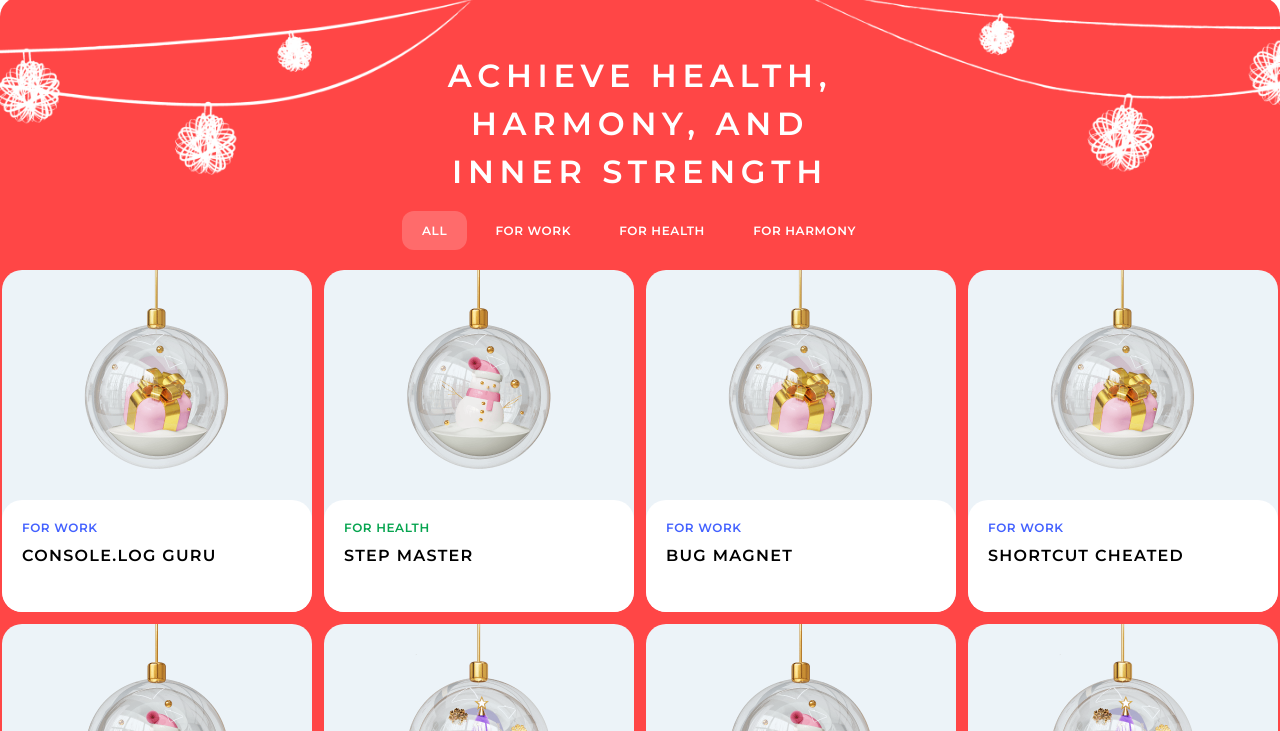
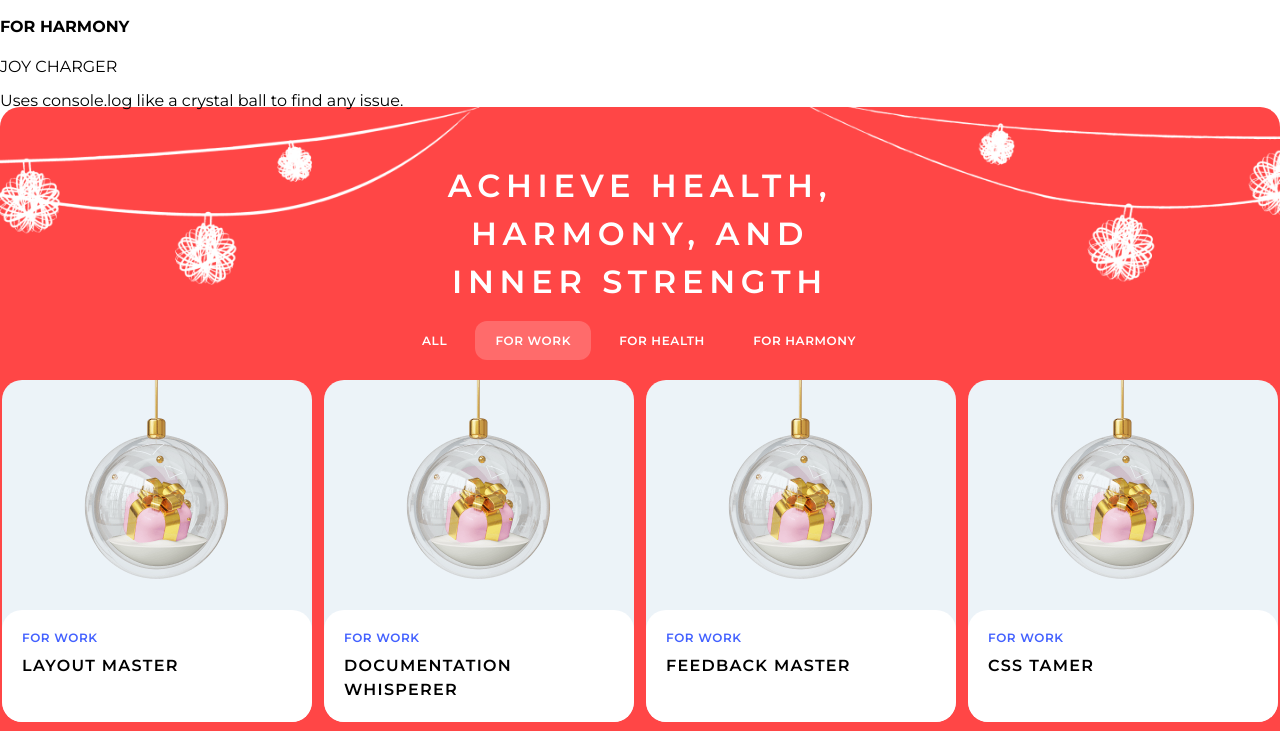
Before and after one commit to alexspearsi/alexspearsi-JSFE2024Q4, a plain HTML site: page christmas-shop/gifts.html in a window 1280 px wide. Both pictures are taken after a click on the item "FOR WORK". Shown: the part 67-798 px from the top of the page. Drawn offline with nearby package versions, Linux system fonts and the light colour scheme.

Commit message:
feat: add category switching for gifts on the gifts page

```diff
--- /dev/null
+++ b/christmas-shop/cards.js
@@ -0,0 +1,433 @@
+export const cards = [
+    {
+      "name": "Bug Magnet",
+      "description": "Able to find bugs in code like they were placed there on purpose.",
+      "category": "For Work",
+      "superpowers": {
+        "live": "+500",
+        "create": "+500",
+        "love": "+200",
+        "dream": "+400"
+      }
+    },
+
+    {
+      "name": "Console.log Guru",
+      "description": "Uses console.log like a crystal ball to find any issue.",
+      "category": "For Work",
+      "superpowers": {
+        "live": "+500",
+        "create": "+500",
+        "love": "+200",
+        "dream": "+400"
+      }
+    },
+
+    {
+      "name": "Shortcut Cheater",
+      "description": "Knows every keyboard shortcut like they were born with them.",
+      "category": "For Work",
+      "superpowers": {
+        "live": "+500",
+        "create": "+500",
+        "love": "+400",
+        "dream": "+200"
+      }
+    },
+
+    {
+      "name": "Merge Master",
+      "description": "Merges branches in Git without conflicts, like a wizard during an exam.",
+      "category": "For Work",
+      "superpowers": {
+        "live": "+200",
+        "create": "+500",
+        "love": "+200",
+        "dream": "+300"
+      }
+    },
+
+    {
+      "name": "Async Tamer",
+      "description": "Handles asynchronous code and promises like well-trained pets.",
+      "category": "For Work",
+      "superpowers": {
+        "live": "+100",
+        "create": "+400",
+        "love": "+200",
+        "dream": "+300"
+      }
+    },
+
+    {
+      "name": "CSS Tamer",
+      "description": "Can make Flexbox and Grid work together like they were always best friends.",
+      "category": "For Work",
+      "superpowers": {
+        "live": "+200",
+        "create": "+500",
+        "love": "+200",
+        "dream": "+300"
+      }
+    },
+
+    {
+      "name": "Time Hacker",
+      "description": "Writes code at the last moment but always meets the deadline.",
+      "category": "For Work",
+      "superpowers": {
+        "live": "+500",
+        "create": "+500",
+        "love": "+500",
+        "dream": "+200"
+      }
+    },
+
+    {
+      "name": "Layout Master",
+      "description": "Creates perfect layouts on the first try, like they can read the designer's mind.",
+      "category": "For Work",
+      "superpowers": {
+        "live": "+500",
+        "create": "+300",
+        "love": "+200",
+        "dream": "+200"
+      }
+    },
+
+    {
+      "name": "Documentation Whisperer",
+      "description": "Understands cryptic documentation as if they wrote it themselves.",
+      "category": "For Work",
+      "superpowers": {
+        "live": "+500",
+        "create": "+500",
+        "love": "+200",
+        "dream": "+100"
+      }
+    },
+
+    {
+      "name": "Feedback Master",
+      "description": "Accepts client revisions with the Zen calm of Buddha.",
+      "category": "For Work",
+      "superpowers": {
+        "live": "+300",
+        "create": "+500",
+        "love": "+300",
+        "dream": "+400"
+      }
+    },
+
+    {
+      "name": "Code Minimalist",
+      "description": "Writes code so concise that one line does more than a whole file.",
+      "category": "For Work",
+      "superpowers": {
+        "live": "+500",
+        "create": "+500",
+        "love": "+500",
+        "dream": "+200"
+      }
+    },
+
+    {
+      "name": "Pixel-Perfect Magician",
+      "description": "Aligns elements to the last pixel, even when the design looks abstract.",
+      "category": "For Work",
+      "superpowers": {
+        "live": "+500",
+        "create": "+500",
+        "love": "+400",
+        "dream": "+400"
+      }
+    },
+
+    {
+      "name": "Posture Levitation",
+      "description": "Can sit for hours, but maintains perfect posture like a ballerina.",
+      "category": "For Health",
+      "superpowers": {
+        "live": "+400",
+        "create": "+500",
+        "love": "+500",
+        "dream": "+400"
+      }
+    },
+
+    {
+      "name": "Step Master",
+      "description": "Gets 10,000 steps a day even while sitting at the computer.",
+      "category": "For Health",
+      "superpowers": {
+        "live": "+400",
+        "create": "+300",
+        "love": "+500",
+        "dream": "+400"
+      }
+    },
+
+    {
+      "name": "Snack Resister",
+      "description": "Ignoring desktop snacks like a strict dietician.",
+      "category": "For Health",
+      "superpowers": {
+        "live": "+400",
+        "create": "+100",
+        "love": "+200",
+        "dream": "+400"
+      }
+    },
+
+    {
+      "name": "Hydration Bot",
+      "description": "Drinks the recommended 2 liters of water a day like a health-programmed robot.",
+      "category": "For Health",
+      "superpowers": {
+        "live": "+500",
+        "create": "+300",
+        "love": "+500",
+        "dream": "+500"
+      }
+    },
+
+    {
+      "name": "Sleep Overlord",
+      "description": "Sleeps 6 hours but feels like they had 10.",
+      "category": "For Health",
+      "superpowers": {
+        "live": "+400",
+        "create": "+500",
+        "love": "+500",
+        "dream": "+500"
+      }
+    },
+
+    {
+      "name": "Break Guru",
+      "description": "Takes a stretch break every hour without forgetting, no matter how focused.",
+      "category": "For Health",
+      "superpowers": {
+        "live": "+300",
+        "create": "+300",
+        "love": "+300",
+        "dream": "+400"
+      }
+    },
+
+    {
+      "name": "Eye Protector",
+      "description": "Can work all day at the monitor without feeling like their eyes are on fire.",
+      "category": "For Health",
+      "superpowers": {
+        "live": "+100",
+        "create": "+300",
+        "love": "+500",
+        "dream": "+400"
+      }
+    },
+
+    {
+      "name": "Stress Dodger",
+      "description": "Masters meditation right at the keyboard.",
+      "category": "For Health",
+      "superpowers": {
+        "live": "+100",
+        "create": "+400",
+        "love": "+200",
+        "dream": "+400"
+      }
+    },
+
+    {
+      "name": "Yoga Coder",
+      "description": "Easily switches from coding to yoga and back.",
+      "category": "For Health",
+      "superpowers": {
+        "live": "+400",
+        "create": "+400",
+        "love": "+400",
+        "dream": "+400"
+      }
+    },
+
+    {
+      "name": "Healthy Snacker",
+      "description": "Always picks fruit, even when chocolate is within arm’s reach.",
+      "category": "For Health",
+      "superpowers": {
+        "live": "+400",
+        "create": "+300",
+        "love": "+200",
+        "dream": "+400"
+      }
+    },
+
+    {
+      "name": "Chair Exerciser",
+      "description": "Manages to work out without leaving the chair.",
+      "category": "For Health",
+      "superpowers": {
+        "live": "+500",
+        "create": "+500",
+        "love": "+500",
+        "dream": "+400"
+      }
+    },
+
+    {
+      "name": "Caffeine Filter",
+      "description": "Drinks coffee at night and still falls asleep with no problem.",
+      "category": "For Health",
+      "superpowers": {
+        "live": "+400",
+        "create": "+300",
+        "love": "+500",
+        "dream": "+200"
+      }
+    },
+
+    {
+      "name": "Joy Charger",
+      "description": "Finds joy in the little things—even in a build that finishes unexpectedly fast.",
+      "category": "For Harmony",
+      "superpowers": {
+        "live": "+200",
+        "create": "+200",
+        "love": "+500",
+        "dream": "+500"
+      }
+    },
+
+    {
+      "name": "Error Laugher",
+      "description": "Laughs at code errors like they’re jokes instead of getting angry.",
+      "category": "For Harmony",
+      "superpowers": {
+        "live": "+300",
+        "create": "+200",
+        "love": "+500",
+        "dream": "+500"
+      }
+    },
+
+    {
+      "name": "Bug Acceptance Guru",
+      "description": "Accepts bugs as part of the journey to perfection — it’s just another task.",
+      "category": "For Harmony",
+      "superpowers": {
+        "live": "+300",
+        "create": "+200",
+        "love": "+500",
+        "dream": "+400"
+      }
+    },
+
+    {
+      "name": "Spontaneous Coding Philosopher",
+      "description": "Philosophically accepts any client suggestion after a long refactor.",
+      "category": "For Harmony",
+      "superpowers": {
+        "live": "+300",
+        "create": "+200",
+        "love": "+500",
+        "dream": "+400"
+      }
+    },
+
+    {
+      "name": "Deadline Sage",
+      "description": "Remains zen even when the deadline is close and the project manager is stressed.",
+      "category": "For Harmony",
+      "superpowers": {
+        "live": "+200",
+        "create": "+200",
+        "love": "+300",
+        "dream": "+500"
+      }
+    },
+
+    {
+      "name": "Inspiration Maestro",
+      "description": "Finds inspiration on an empty screen as if masterpieces are already there.",
+      "category": "For Harmony",
+      "superpowers": {
+        "live": "+300",
+        "create": "+200",
+        "love": "+400",
+        "dream": "+100"
+      }
+    },
+
+    {
+      "name": "Peace Keeper",
+      "description": "Maintains inner calm even in moments of intense crisis.",
+      "category": "For Harmony",
+      "superpowers": {
+        "live": "+200",
+        "create": "+200",
+        "love": "+500",
+        "dream": "+500"
+      }
+    },
+
+    {
+      "name": "Empathy Guru",
+      "description": "Feels the team’s mood and can lift everyone’s spirits.",
+      "category": "For Harmony",
+      "superpowers": {
+        "live": "+500",
+        "create": "+200",
+        "love": "+500",
+        "dream": "+500"
+      }
+    },
+
+    {
+      "name": "Laughter Generator",
+      "description": "Can lighten any tense situation with a joke that even bugs laugh at.",
+      "category": "For Harmony",
+      "superpowers": {
+        "live": "+300",
+        "create": "+200",
+        "love": "+200",
+        "dream": "+500"
+      }
+    },
+
+    {
+      "name": "Pause Master",
+      "description": "Knows when to just step back from the keyboard and breathe.",
+      "category": "For Harmony",
+      "superpowers": {
+        "live": "+300",
+        "create": "+200",
+        "love": "+100",
+        "dream": "+100"
+      }
+    },
+
+    {
+      "name": "Coder Healer",
+      "description": "Can support a colleague in their darkest hour, even if it’s a 500 error.",
+      "category": "For Harmony",
+      "superpowers": {
+        "live": "+300",
+        "create": "+200",
+        "love": "+500",
+        "dream": "+500"
+      }
+    },
+
+    {
+      "name": "Music Code Curator",
+      "description": "Creates work playlists so good, even deadlines follow the rhythm.",
+      "category": "For Harmony",
+      "superpowers": {
+        "live": "+300",
+        "create": "+200",
+        "love": "+300",
+        "dream": "+200"
+      }
+    }
+  ]
--- a/christmas-shop/gifts.css
+++ b/christmas-shop/gifts.css
@@ -168,14 +168,13 @@ main {
     }
 }
 
-.gifts__panel>ul>li:first-child {
+.active {
     background-color: rgba(255,255,255,0.2);
     border-radius: 12px;
+    cursor: default !important;
+    pointer-events: none;
 }
 
-li.no-hover {
-    cursor: default;
-}
 
 .gifts__list {
     display: flex;
@@ -209,36 +208,36 @@ li.no-hover {
     }
 }
 
-.gift_item[data-type="work"] {
+.gift_item[data-type="For Work"] {
     /* display: none; */
     background-image: url(./assets/images/gift-for-work.png);
     background-size: 100%;
     background-repeat: no-repeat;
 }
 
-.gift_item[data-type="harmony"] {
+.gift_item[data-type="For Harmony"] {
     /* display: none; */
     background-image: url(./assets/images/gift-for-harmony.png);
     background-size: 100%;
     background-repeat: no-repeat;
 }
 
-.gift_item[data-type="health"] {
+.gift_item[data-type="For Health"] {
     /* display: none; */
     background-image: url(./assets/images/gift-for-health.png);
     background-size: 100%;
     background-repeat: no-repeat;
 }
 
-.gift_item[data-type="work"] h4 {
+.gift_item[data-type="For Work"] h4 {
     color: #4361FF;
 }
 
-.gift_item[data-type="health"] h4 {
+.gift_item[data-type="For Health"] h4 {
     color: #06A44F;
 }
 
-.gift_item[data-type="harmony"] h4 {
+.gift_item[data-type="For Harmony"] h4 {
     color: #FF43F7;
 }
 
@@ -269,6 +268,13 @@ li.no-hover {
     line-height: 24.32px;
     letter-spacing: 0.08em;
 }
+
+
+
+
+
+
+
 
 @media only screen and (max-width: 1440px) {
     .gifts__panel {
--- a/christmas-shop/gifts.html
+++ b/christmas-shop/gifts.html
@@ -6,6 +6,7 @@
     <link rel="icon" href="./assets/svg/snowflake.svg" type="image/svg+xml">
     <title>Christmas shop</title>
     <link rel="stylesheet" href="./gifts.css">
+    <link rel="stylesheet" href="./modal_window.css">
 </head>
 <body>
 
@@ -29,19 +30,31 @@
         <div class="burger"><img src='./assets/svg/Burger.svg' alt="navigation"></div>
     </header>
 
+
+    <div class="check" data-type="harmony">
+        <div class="">
+            <h4 class="">FOR HARMONY</h4>
+            <p class="">JOY CHARGER</p>
+            <p class="">Uses console.log like a crystal ball to find any issue.</p>
+        </div>
+    </div>
+
+
     <main>
         <section class="gifts">
             <h1 class="gifts__heading">Achieve health, harmony, and inner strength</h1>
             <div class="gifts__panel">
                 <ul>
-                    <li class="no-hover">ALL</li>
-                    <li>FOR WORK</li>
-                    <li>FOR HEALTH</li>
-                    <li>FOR HARMONY</li>
+                    <li id="all" class="active">ALL</li>
+                    <li id="work">FOR WORK</li>
+                    <li id="health">FOR HEALTH</li>
+                    <li id="harmony" >FOR HARMONY</li>
                 </ul>
             </div>
             <div class="gifts__list">
-                <div class="gift_item gift1" data-type="work">
+                <!-- ВСТАВИЛ КОД В JS-->
+
+                <!-- <div class="gift_item gift1" data-type="work">
                     <div class="gift__item-description">
                         <h4 class="gift__item-heading">FOR WORK</h4>
                         <p class="gift__item-paragraph">CONSOLE.LOG GURU</p>
@@ -123,7 +136,7 @@
                         <h4 class="gift__item-heading">FOR HARMONY</h4>
                         <p class="gift__item-paragraph">SPONTANEOUS CODING PHILOSOPHER</p>
                     </div>
-                </div>
+                </div> -->
             </div>
         </section>
     </main>
@@ -157,5 +170,6 @@
             </div>
         </div>
     </footer>
+    <script type="module" src="./gifts.js"></script>
 </body>
 </html>
--- /dev/null
+++ b/christmas-shop/gifts.js
@@ -0,0 +1,172 @@
+import { cards } from './cards.js'
+
+function shuffleCards(array) {
+    for (let i = array.length - 1; i > 0; i--) {
+        const j = Math.floor(Math.random() * (i + 1));
+        [array[i], array[j]] = [array[j], array[i]];
+    }
+}
+
+shuffleCards(cards)
+
+
+const listOfCards = document.querySelector('.gifts__list')
+
+function showCards(cards) {
+    for (let i = 0; i < cards.length; i++) {
+        const card = cards[i];
+        const cardHTML = `<div class="gift_item gift1" data-type="${card.category}">
+                            <div class="gift__item-description">
+                                <h4 class="gift__item-heading">${card.category.toUpperCase()}</h4>
+                                <p class="gift__item-paragraph">${card.name.toUpperCase()}</p>
+                            </div>
+                        </div>`
+        listOfCards.insertAdjacentHTML('beforeend', cardHTML)
+    }
+}
+
+showCards(cards)
+
+const workCards = document.querySelectorAll('[data-type="For Work"]')
+const healthCards = document.querySelectorAll('[data-type="For Health"]')
+const harmonyCards = document.querySelectorAll('[data-type="For Harmony"]')
+
+// Pqanel: All / For Work / For Health / For Harmony
+const allButton = document.getElementById('all')
+const workButton = document.getElementById('work')
+const healthButton = document.getElementById('health')
+const harmonyButton = document.getElementById('harmony')
+
+
+function toDisplayCard(nameOfCard, value) {
+    nameOfCard.forEach(item => {
+        item.style.display = `${value ? 'block' : 'none'}`;
+    })
+}
+
+function toAddActiveDisplay(nameOfCard) {
+    nameOfCard.classList.add('active')
+}
+
+function toRemoveActiveDisplay(nameOfCard) {
+    nameOfCard.classList.remove('active')
+}
+
+allButton.addEventListener('click', () => {
+    toDisplayCard(workCards, true)
+    toDisplayCard(healthCards, true)
+    toDisplayCard(harmonyCards, true)
+
+    allButton.classList.add('active')
+    toRemoveActiveDisplay(workButton)
+    toRemoveActiveDisplay(healthButton)
+    toRemoveActiveDisplay(harmonyButton)
+})
+
+workButton.addEventListener('click', () => {
+    toDisplayCard(workCards, true)
+    toDisplayCard(healthCards, false)
+    toDisplayCard(harmonyCards, false)
+
+    toAddActiveDisplay(workButton)
+    toRemoveActiveDisplay(allButton)
+    toRemoveActiveDisplay(healthButton)
+    toRemoveActiveDisplay(harmonyButton)
+})
+
+healthButton.addEventListener('click', () => {
+    toDisplayCard(workCards, false)
+    toDisplayCard(healthCards, true)
+    toDisplayCard(harmonyCards, false)
+
+    toAddActiveDisplay(healthButton)
+    toRemoveActiveDisplay(allButton)
+    toRemoveActiveDisplay(harmonyButton)
+    toRemoveActiveDisplay(workButton)
+})
+
+harmonyButton.addEventListener('click', () => {
+    toDisplayCard(workCards, false)
+    toDisplayCard(healthCards, false)
+    toDisplayCard(harmonyCards, true)
+
+    toAddActiveDisplay(harmonyButton)
+    toRemoveActiveDisplay(allButton)
+    toRemoveActiveDisplay(healthButton)
+    toRemoveActiveDisplay(workButton)
+})
+
+
+
+
+
+
+
+
+
+
+
+
+
+
+
+
+
+
+
+
+// allButton.addEventListener('click', () => {
+//     workCards.forEach(item => {
+//         item.style.display = 'block';
+//     })
+
+//     healthCards.forEach(item => {
+//         item.style.display = 'block';
+//     })
+
+//     harmonyCards.forEach(item => {
+//         item.style.display = 'block';
+//     })
+// })
+
+// workButton.addEventListener('click', () => {
+//     workCards.forEach(item => {
+//         item.style.display = 'block';
+//     })
+
+//     healthCards.forEach(item => {
+//         item.style.display = 'none';
+//     })
+
+//     harmonyCards.forEach(item => {
+//         item.style.display = 'none';
+//     })
+// })
+
+// healthButton.addEventListener('click', () => {
+//     workCards.forEach(item => {
+//         item.style.display = 'none';
+//     })
+
+//     healthCards.forEach(item => {
+//         item.style.display = 'block';
+//     })
+
+//     harmonyCards.forEach(item => {
+//         item.style.display = 'none';
+//     })
+// })
+
+// harmonyButton.addEventListener('click', () => {
+//     workCards.forEach(item => {
+//         item.style.display = 'none';
+//     })
+
+//     healthCards.forEach(item => {
+//         item.style.display = 'none';
+//     })
+
+//     harmonyCards.forEach(item => {
+//         item.style.display = 'block';
+//     })
+// })
--- /dev/null
+++ b/christmas-shop/modal_window.css
@@ -0,0 +1,3 @@
+.check {
+    display: block;
+}
```
